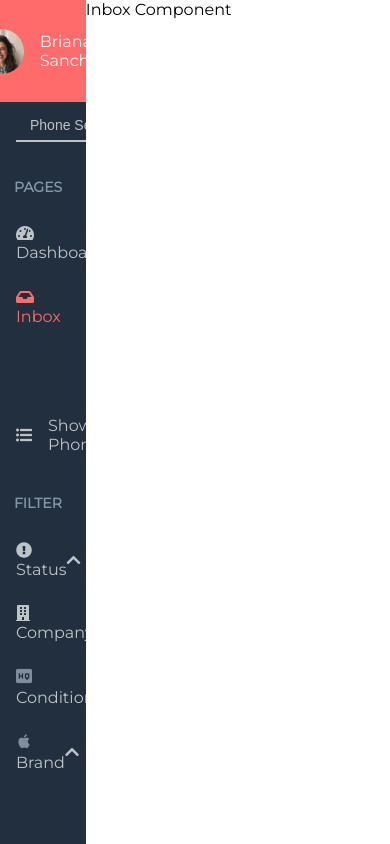
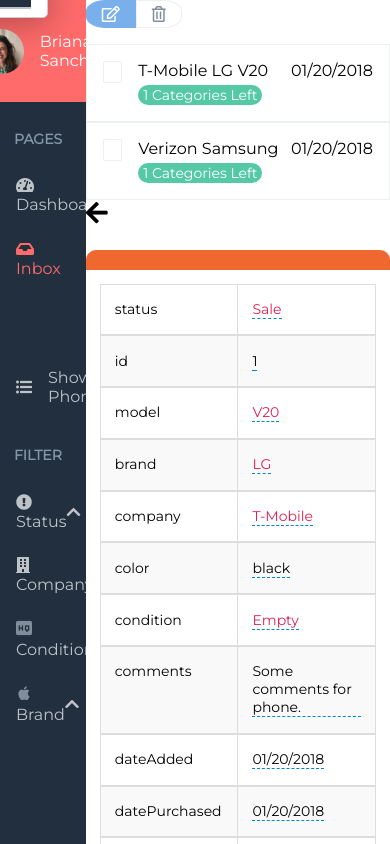
Before and after one commit to sanchezl391/phone-inventory-system-app, a React (Create React App) app: page / in a window 390 px wide. Shown: the top 844 px of the page. Built offline with nearby package versions, Linux system fonts and the light colour scheme.

Commit message:
Inbox component renders phones that are missing data

```diff
--- a/src/App/App.js
+++ b/src/App/App.js
@@ -13,7 +13,7 @@
   brand: 'LG',
   company: 'T-Mobile',
   color: 'black',
-  condition: 'A',
+  condition: '',
   comments: 'Some comments for phone.',
   dateAdded: '01/20/2018',
   datePurchased: '01/20/2018',
@@ -28,7 +28,7 @@
 let phone2 = {
   status: 'Sold',
   id: 2,
-  model: 'Galaxy S9',
+  model: '',
   brand: 'Samsung',
   company: 'Verizon',
   color: 'white',
@@ -68,6 +68,7 @@
 
 let App = () => {
   let [phones, setPhones] = useState({1: phone1, 2: phone2, 3: phone3});
+  let phoneManager = {phones: phones, setPhones: setPhones};
   let [currentActiveSection, setCurrentActiveSection] = useState('inbox');
   let sectionManager = {currentActiveSection: currentActiveSection, setCurrentActiveSection:setCurrentActiveSection};
   console.log(currentActiveSection);
@@ -75,7 +76,7 @@
     let content;
     switch(currentActiveSection){
       case 'inbox':
-        content = <Inbox/>;
+        content = <Inbox phoneManager={phoneManager}/>;
         break;
       case 'dashboard':
         content = <Dashboard/>;
@@ -90,8 +91,6 @@
     return content;
   })();
 
-  let phoneManager = {phones: phones, setPhones: setPhones};
-
   let html = <div className='app-container'>
       <SideNavbar phoneManager={phoneManager} sectionManager={sectionManager}/>
       <div className="main-content-container">
--- a/src/App/Inbox/Inbox.js
+++ b/src/App/Inbox/Inbox.js
@@ -1,6 +1,6 @@
 import React, {useState} from 'react';
 import './Inbox.scss';
-// import PhoneList from '../../../AppBody/PhoneList/PhoneList';
+import PhoneList from '../PhoneList/PhoneList';
 
 let criticalPhoneKeys = [
     'status',
@@ -13,32 +13,29 @@
   ];
 
 let Inbox = (props) => {
-    // console.log('Inbox rendered');
-    // let phones = props.phoneManager.phones;
-    // let inboxPhones = {};
-    // let generateInboxPhones = () => {
-    //     for(let id in phones) {
-    //         let phone = phones[id];
-    //         console.log('phone', phone);
-    //         for(let i in criticalPhoneKeys){
-    //             let key = criticalPhoneKeys[i];
-    //             console.log('key', key);
-    //             let value = phone[key];
-    //             let isEmpty = !((value + '').length > 0);
-    //             console.log('isEmpty', isEmpty);
-    //             if(isEmpty)
-    //                 inboxPhones[id] = phone;
-    //         }
-    //     }
-    // };
-    // generateInboxPhones();
-    // console.log(inboxPhones);
-  let html = 'Inbox Component';
-    // <PhoneList
-    // setBodyContent={props.setBodyContent}
-    // phoneManager={props.phoneManager}
-    // inboxPhones={inboxPhones}
-    // />;
+  let phones = props.phoneManager.phones;
+  let inboxPhones = {};
+  let generateInboxPhones = () => {
+      for(let id in phones) {
+          let phone = phones[id];
+
+          for(let i in criticalPhoneKeys){
+              let key = criticalPhoneKeys[i];
+
+              let value = phone[key];
+              let isEmpty = !((value + '').length > 0);
+
+              if(isEmpty)
+                inboxPhones[id] = phone;
+          }
+      }
+  };
+  generateInboxPhones();
+  let html = <PhoneList
+    phones={inboxPhones}
+    phoneManager={props.phoneManager}
+    inboxPhones={inboxPhones}
+  />;
 
   return html;
 };
--- a/src/App/PhoneList/PhoneItem/PhoneDialog/PhoneDialog.js
+++ b/src/App/PhoneList/PhoneItem/PhoneDialog/PhoneDialog.js
@@ -25,6 +25,7 @@
 let PhoneDialog = (props) => {
   let id;
   let phone = props.phone;
+  console.log(phone);
   let createNewPhone = () => {
     phone = {};
     for(let i in phoneKeys){
--- a/src/App/PhoneList/PhoneItem/PhoneItem.js
+++ b/src/App/PhoneList/PhoneItem/PhoneItem.js
@@ -37,7 +37,6 @@
             <PhoneDialog
                 id={props.id}
                 phoneManager={props.phoneManager}
-                setBodyContent={props.setBodyContent}
                 phone={props.phone}
             />
         );
--- a/src/App/PhoneList/PhoneList.js
+++ b/src/App/PhoneList/PhoneList.js
@@ -3,19 +3,17 @@
 import PhoneDialog from './PhoneItem/PhoneDialog/PhoneDialog'
 
 let PhoneList = (props) => {
-    let [phones, setPhones] = useState(props.phoneManager.phones);
+    let phones = props.phones;
     let [checkedPhoneIds, setCheckedPhoneIds] = useState([]);
 
-    let handleAddPhoneBtnClicked = () => {
-        props.setBodyContent(
-            <PhoneDialog
-                inboxPhones={props.inboxPhones}
-                isCreatingNewPhone={true}
-                phoneManager={props.phoneManager}
-                setBodyContent={props.setBodyContent}
-        />
-        );
-    };
+    // let handleAddPhoneBtnClicked = () => {
+    //     props.setBodyContent(
+    //         <PhoneDialog
+    //             isCreatingNewPhone={true}
+    //             phoneManager={props.phoneManager}
+    //     />
+    //     );
+    // };
 
     let notifyCheckChange = (isChecked, id) => {
         let copyOfPhoneIds = checkedPhoneIds.slice();
@@ -38,21 +36,20 @@
                     let tmpPhoneIds = checkedPhoneIds;
                     delete tmpPhoneIds[i];
                     delete tmpPhones[id];
-                    setPhones(tmpPhones);
+                    // setPhones(tmpPhones);
                 }
             }
         }
     };
 
     let generatePhoneItemJsx = () => {
-        let phones = (props.inboxPhones) ? props.inboxPhones : props.phoneManager.phones;
+        let phones = props.phones;
         let jsx = [];
         for(let id in phones){
             let phone = phones[id];
 
             jsx.push(
                 <PhoneItem
-                    setBodyContent={props.setBodyContent}
                     id={id}
                     key={id}
                     phone={phone}
@@ -66,7 +63,7 @@
     let html = <div className="phone-list-container">
         <div className="controls-container">
             <i
-                onClick={() => handleAddPhoneBtnClicked()}
+                // onClick={() => handleAddPhoneBtnClicked()}
                 className="far fa-edit"></i>
             <i
                 onClick={ () => deletePhones() }
@@ -75,6 +72,10 @@
         <ul>
             {generatePhoneItemJsx()}
         </ul>
+        <PhoneDialog
+            phone={phones[1]}
+            phoneManager={props.phoneManager}
+        />
     </div>;
     return html;
   };
```
